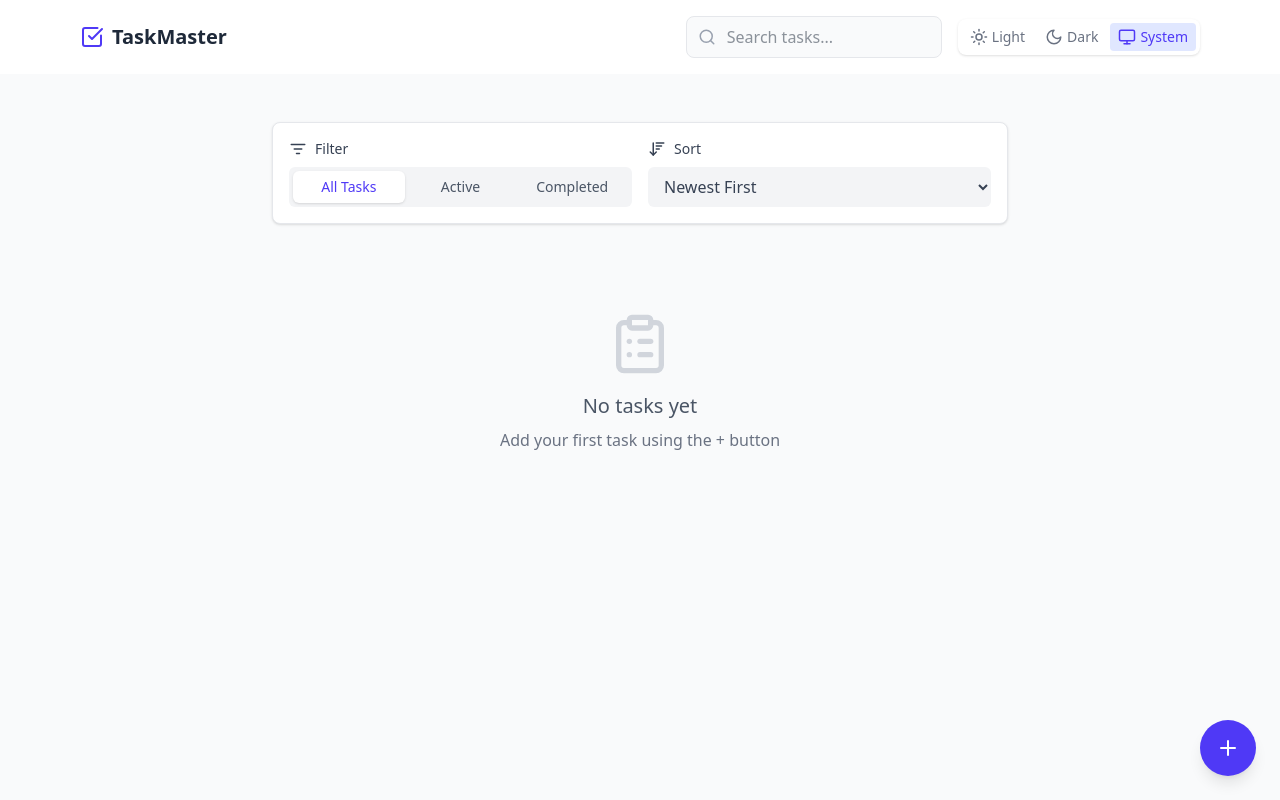
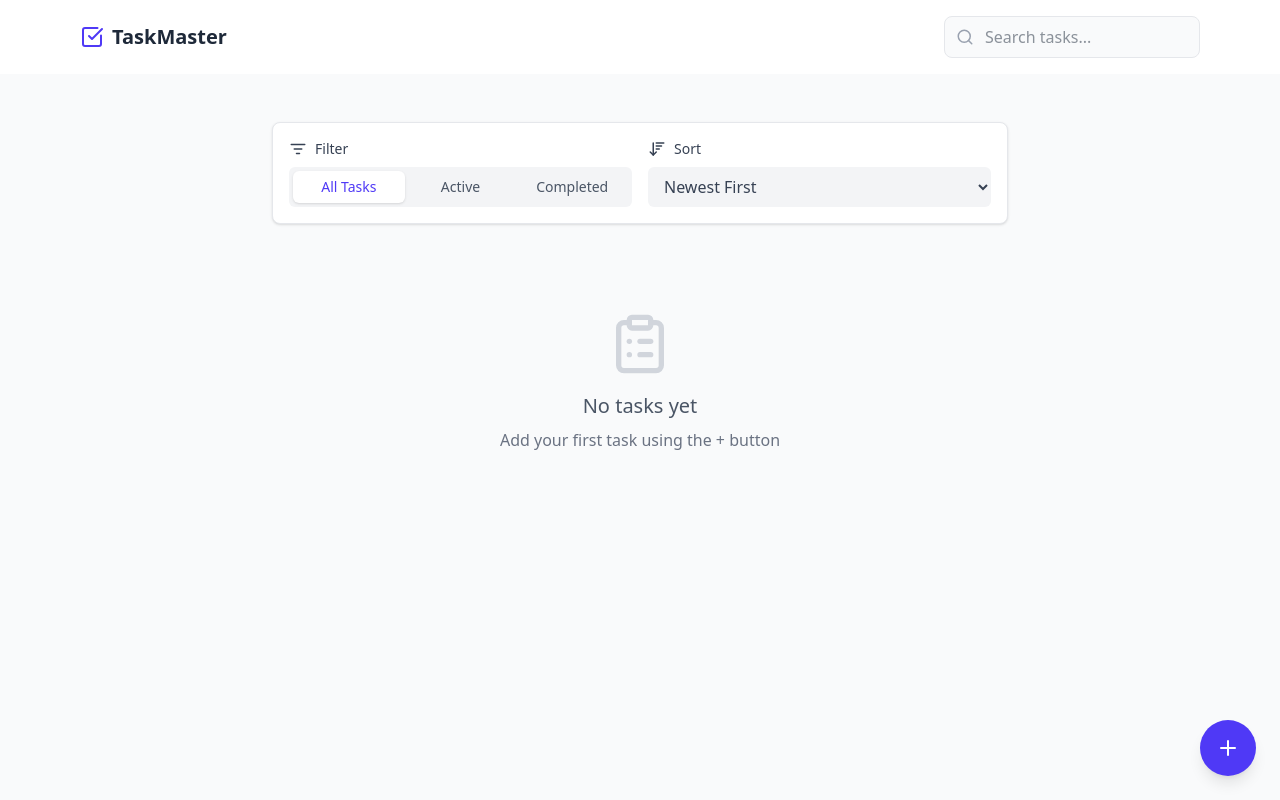
Before and after one commit to Davmike/task-manager-backend-api, a React (Vite) app: page / in a window 1280 px wide. Built offline with nearby package versions, Linux system fonts and the light colour scheme.

Commit message:
feat: clean theme mode changer

```diff
--- a/src/App.tsx
+++ b/src/App.tsx
@@ -1,4 +1,3 @@
-import { ThemeProvider } from './contexts/ThemeContext';
 import { TaskProvider } from './contexts/TaskContext';
 import Header from './components/Header';
 import TaskList from './components/TaskList';
@@ -6,7 +5,6 @@ import TaskForm from './components/TaskForm';
 
 function App() {
   return (
-    <ThemeProvider>
     <TaskProvider>
       <div className="min-h-screen bg-gray-50 dark:bg-gray-900 transition-colors duration-300">
         <Header />
@@ -16,7 +14,6 @@ function App() {
         </main>
       </div>
     </TaskProvider>
-    </ThemeProvider>
   );
 }
 
--- a/src/Components/Header.tsx
+++ b/src/Components/Header.tsx
@@ -1,5 +1,4 @@
 import React, { useState, useEffect } from 'react';
-import ThemeToggle from './ThemeToggle';
 import { Search, X, CheckSquare } from 'lucide-react';
 import { useTasks } from '../contexts/TaskContext';
 
@@ -59,8 +58,6 @@ const Header: React.FC = () => {
                             </button>
                         )}
                     </div>
-
-                    <ThemeToggle />
                 </div>
             </div>
         </header>
--- a/src/Components/ThemeToggle.tsx
+++ /dev/null
@@ -1,37 +0,0 @@
-import React from 'react';
-import { Sun, Moon, Monitor } from 'lucide-react';
-import { useTheme } from '../contexts/ThemeContext';
-import { ThemeMode } from '../types';
-
-const ThemeToggle: React.FC = () => {
-    const { theme, setTheme } = useTheme();
-
-    const options: { value: ThemeMode; icon: React.ReactNode; label: string }[] = [
-        { value: 'light', icon: <Sun size={18} />, label: 'Light' },
-        { value: 'dark', icon: <Moon size={18} />, label: 'Dark' },
-        { value: 'system', icon: <Monitor size={18} />, label: 'System' },
-    ];
-
-    return (
-        <div className="flex items-center space-x-1 bg-white dark:bg-gray-800 rounded-lg p-1 shadow-sm transition-all duration-300">
-            {options.map((option) => (
-                <button
-                    key={option.value}
-                    onClick={() => setTheme(option.value)}
-                    className={`flex items-center space-x-1 px-2 py-1 rounded transition-all duration-200 ${theme === option.value
-                        ? 'bg-indigo-100 dark:bg-gray-700 text-indigo-600 dark:text-indigo-400'
-                        : 'text-gray-500 hover:text-gray-700 dark:text-gray-400 dark:hover:text-gray-200'
-                        }`}
-                    aria-label={`Switch to ${option.label} mode`}
-                >
-                    <span className="transition-transform duration-300 hover:scale-110">
-                        {option.icon}
-                    </span>
-                    <span className="hidden sm:inline text-sm font-medium">{option.label}</span>
-                </button>
-            ))}
-        </div>
-    );
-};
-
-export default ThemeToggle;
--- a/src/contexts/ThemeContext.tsx
+++ /dev/null
@@ -1,64 +0,0 @@
-import React, { createContext, useContext, useEffect, useState } from 'react';
-import { ThemeMode } from '../types';
-
-type ThemeContextType = {
-    theme: ThemeMode;
-    isDarkMode: boolean;
-    setTheme: (theme: ThemeMode) => void;
-};
-
-const ThemeContext = createContext<ThemeContextType | undefined>(undefined);
-
-export const ThemeProvider: React.FC<{ children: React.ReactNode }> = ({ children }) => {
-    const [theme, setTheme] = useState<ThemeMode>(() => {
-        const savedTheme = localStorage.getItem('theme') as ThemeMode;
-        return savedTheme || 'system';
-    });
-
-    const [isDarkMode, setIsDarkMode] = useState<boolean>(() => {
-        if (theme === 'light') return false;
-        if (theme === 'dark') return true;
-        return window.matchMedia('(prefers-color-scheme: dark)').matches;
-    });
-
-    useEffect(() => {
-        localStorage.setItem('theme', theme);
-
-        if (theme === 'system') {
-            const isDark = window.matchMedia('(prefers-color-scheme: dark)').matches;
-            setIsDarkMode(isDark);
-            document.documentElement.classList.toggle('dark', isDark);
-        } else {
-            setIsDarkMode(theme === 'dark');
-            document.documentElement.classList.toggle('dark', theme === 'dark');
-        }
-    }, [theme]);
-
-    useEffect(() => {
-        const mediaQuery = window.matchMedia('(prefers-color-scheme: dark)');
-
-        const handleChange = (e: MediaQueryListEvent) => {
-            if (theme === 'system') {
-                setIsDarkMode(e.matches);
-                document.documentElement.classList.toggle('dark', e.matches);
-            }
-        };
-
-        mediaQuery.addEventListener('change', handleChange);
-        return () => mediaQuery.removeEventListener('change', handleChange);
-    }, [theme]);
-
-    return (
-        <ThemeContext.Provider value={{ theme, isDarkMode, setTheme }}>
-            {children}
-        </ThemeContext.Provider>
-    );
-};
-
-export const useTheme = (): ThemeContextType => {
-    const context = useContext(ThemeContext);
-    if (!context) {
-        throw new Error('useTheme must be used within a ThemeProvider');
-    }
-    return context;
-};
--- a/src/types/index.ts
+++ b/src/types/index.ts
@@ -10,4 +10,3 @@ export interface Task {
 
 export type TaskFilter = 'all' | 'active' | 'completed';
 export type SortOption = 'newest' | 'oldest' | 'dueDate' | 'priority';
-export type ThemeMode = 'light' | 'dark' | 'system';
```
Lines whose indentation alone changed are shown as unchanged.
